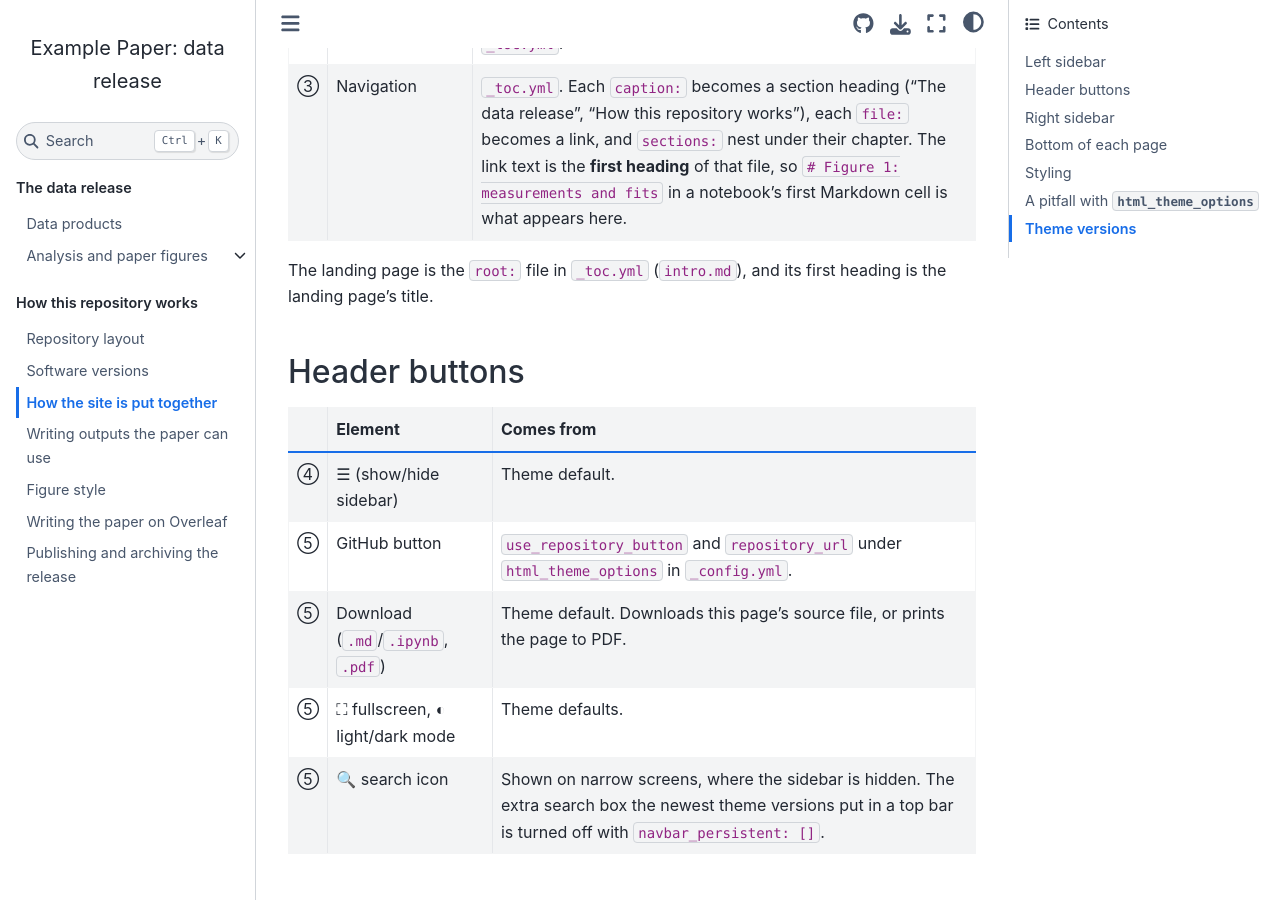
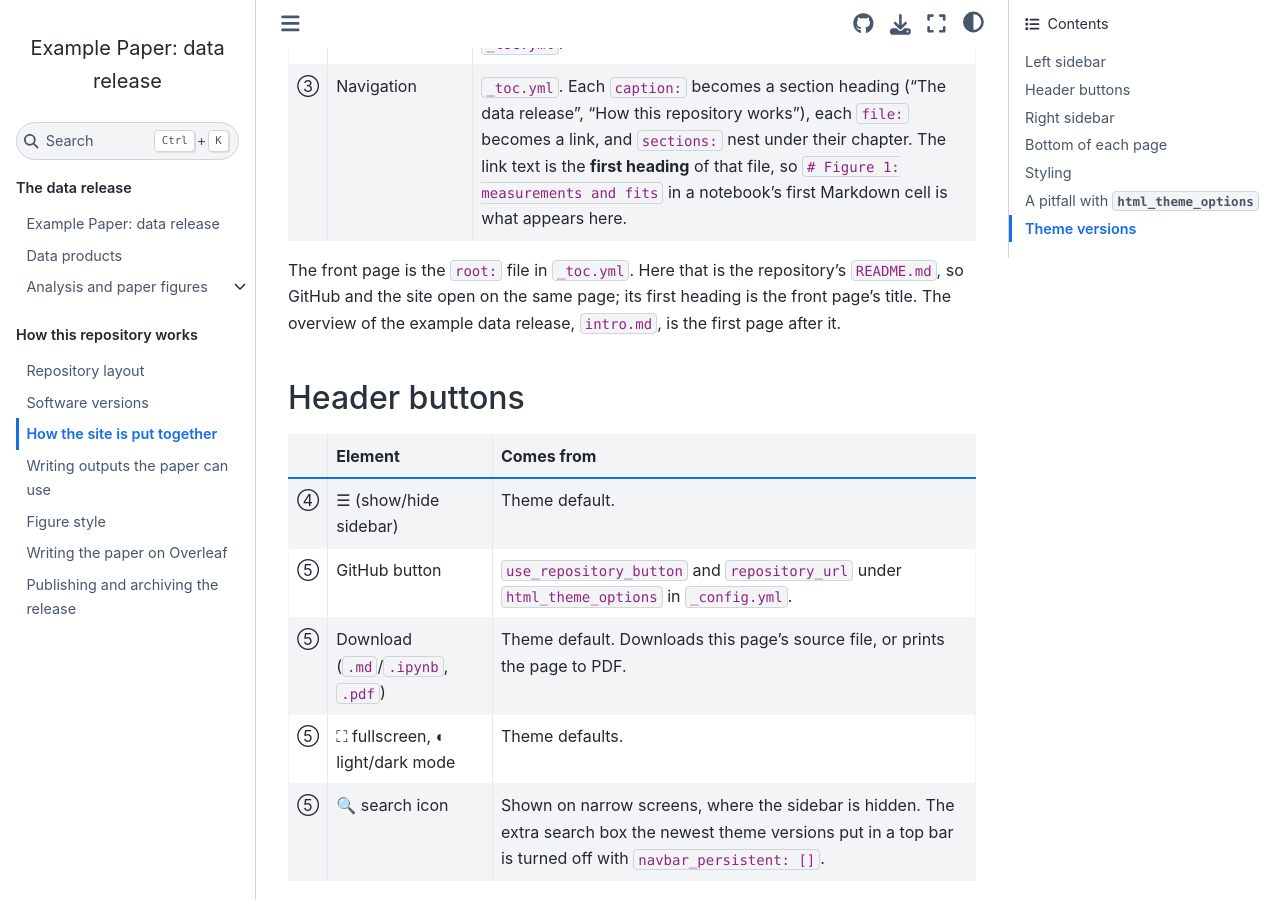
Before and after one commit to icg-gravwaves/paper-release-template, a Jupyter Book: the page built from guide/site_layout.md, in a window 1280 px wide and 900 px high, scrolled down 676 px. Built offline with Jupyter Book 1.0.4 settings and Sphinx 7.4.7 and the Sphinx Book theme 1.1.4, drawn with Linux system fonts in a browser that asks for light colours; pages that are not in the unit, such as notebooks, are missing from menus.

Commit message:
Use the README as the site's front page
README.md is now the root of the book, so GitHub and the website open on
the same page; intro.md, the overview of the example data release, is the
first page after it.

Co-Authored-By: Claude Opus 5.5 <noreply@anthropic.com>

```diff
--- a/_toc.yml
+++ b/_toc.yml
@@ -1,8 +1,10 @@
 format: jb-book
-root: intro.md
+# README.md is the front page, on GitHub and on the site
+root: README.md
 parts:
   - caption: The data release
     chapters:
+      - file: intro.md
       - file: data/README.md
       - file: analysis/README.md
         sections:
--- a/guide/site_layout.md
+++ b/guide/site_layout.md
@@ -26,8 +26,10 @@ any of it.
 | ② | Search box | Built in to the theme. It searches the text of every page in `_toc.yml`. |
 | ③ | Navigation | `_toc.yml`. Each `caption:` becomes a section heading ("The data release", "How this repository works"), each `file:` becomes a link, and `sections:` nest under their chapter. The link text is the **first heading** of that file, so `# Figure 1: measurements and fits` in a notebook's first Markdown cell is what appears here. |
 
-The landing page is the `root:` file in `_toc.yml` (`intro.md`), and its
-first heading is the landing page's title.
+The front page is the `root:` file in `_toc.yml`. Here that is the
+repository's `README.md`, so GitHub and the site open on the same page;
+its first heading is the front page's title. The overview of the example
+data release, `intro.md`, is the first page after it.
 
 ## Header buttons
 
```
Also changed, not shown: README.md (+16 -11 lines), guide/publishing.md (+2 -2 lines), guide/repo_layout.md (+3 -2 lines).
